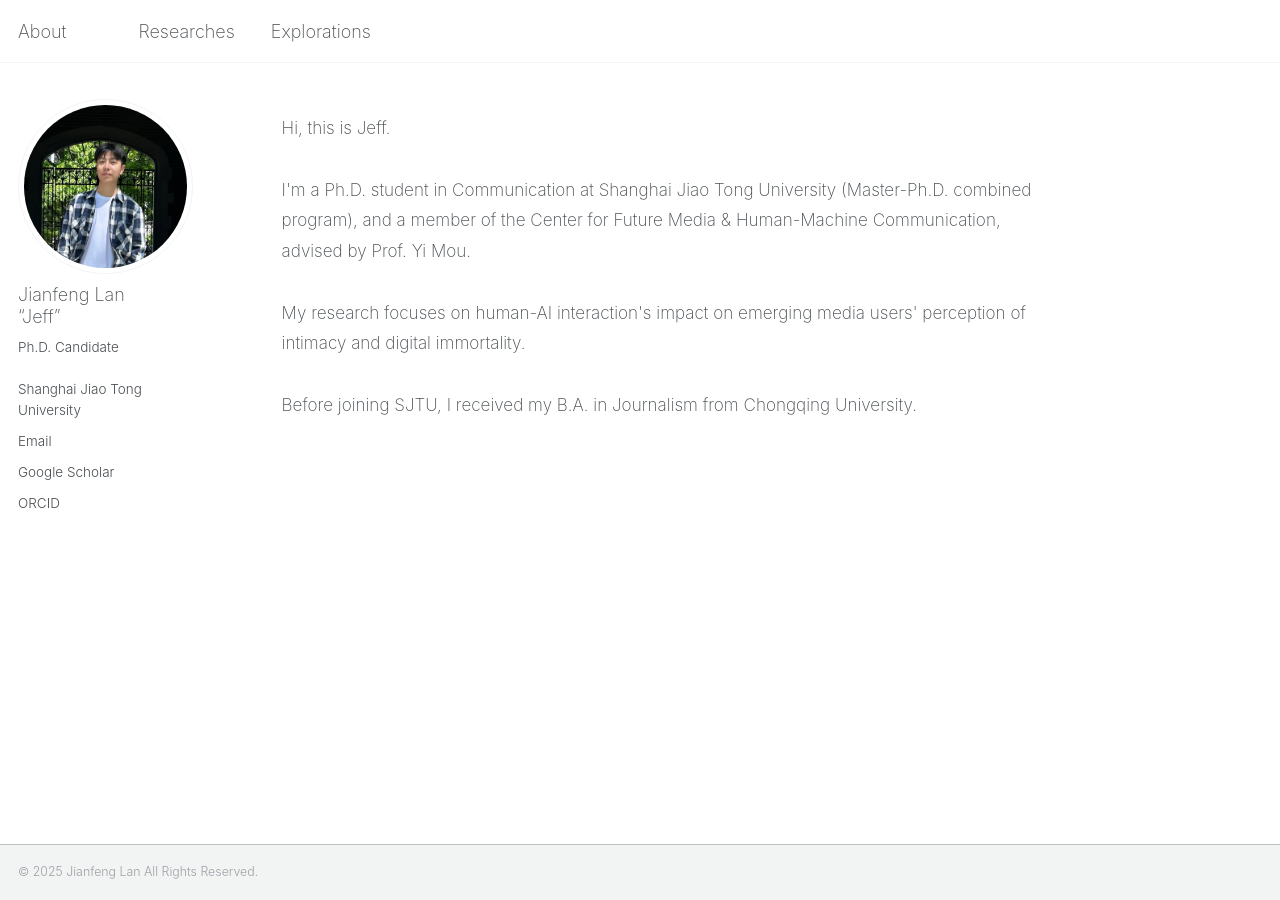
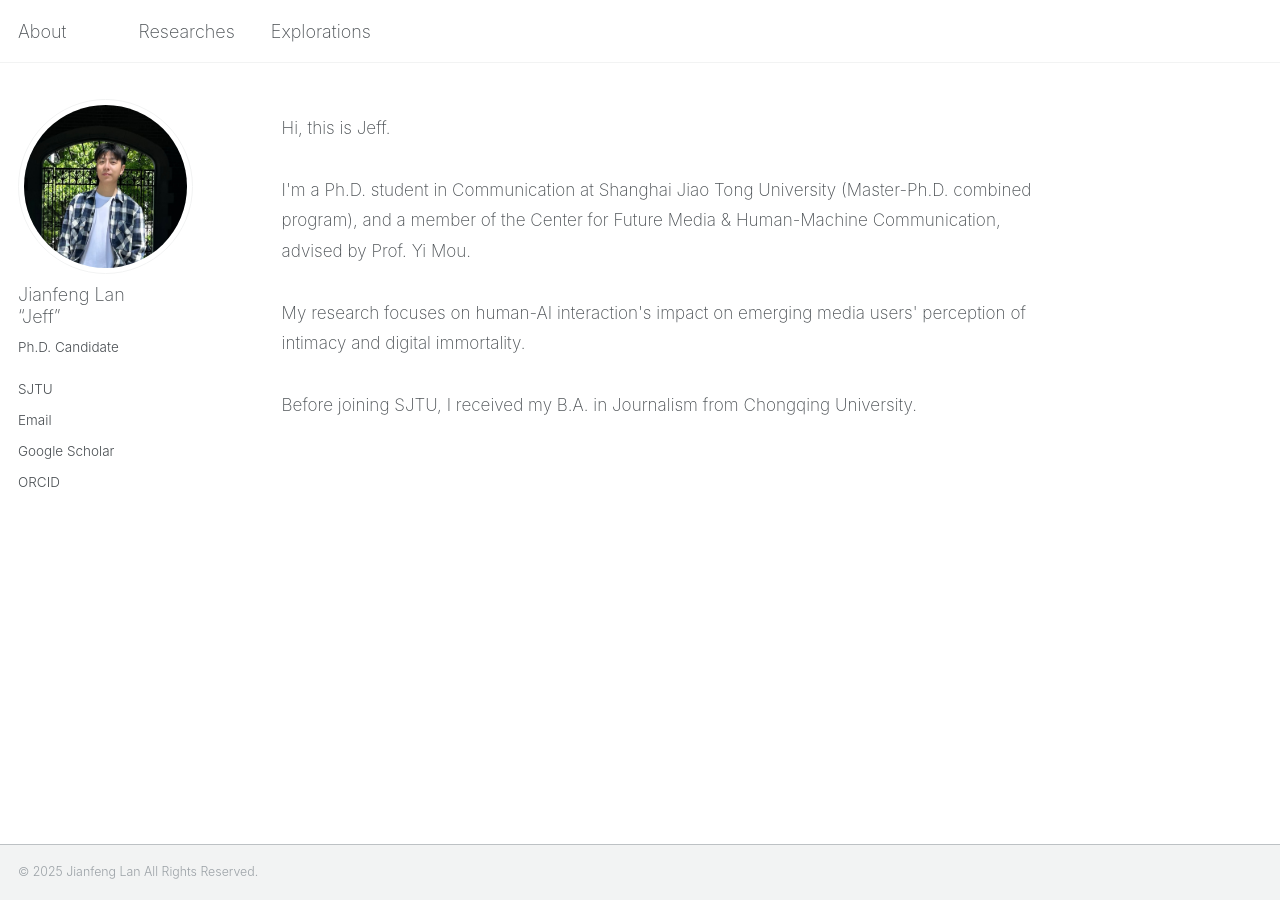
Before and after one commit to jianfenglan/jianfenglan.github.io, a Jekyll site: the page built from _pages/about.md, in a window 1280 px wide. Built offline with Jekyll 4.4.1, drawn with Linux system fonts in a browser that asks for light colours.

Commit message:
Update _config.yml

```diff
--- a/_config.yml
+++ b/_config.yml
@@ -27,7 +27,7 @@ author:
   location         : # URL
   uri              : # URL
   email            : "jeff_lan@sjtu.edu.cn"
-  affiliation      : "Shanghai Jiao Tong University" # <-- 新增这行
+  affiliation      : "SJTU" # <-- 新增这行
   affiliation_url  : "https://www.sjtu.edu.cn/"       # <-- 新增这行
 
   # Academic websites
```
